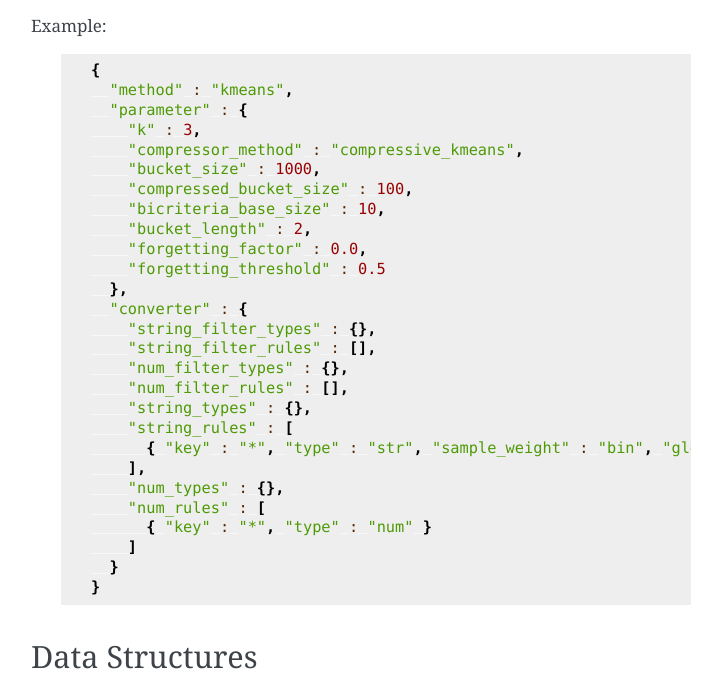
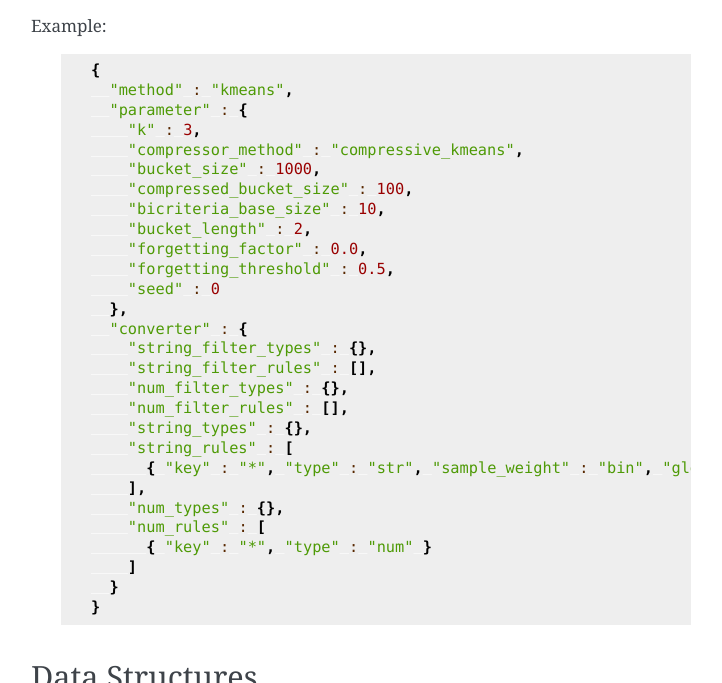
Before and after one commit to jubatus/website, a Sphinx documentation site: the page built from source/en/api_clustering.rst, in a window 1280 px wide and 900 px high, scrolled down 1617 px, cut to the strip 0-683 px from the top of the window. Shown: the whole strip, without its empty margins (389-1111 px from the left). Built offline with Sphinx 7.4.7, drawn with Linux system fonts in a browser that asks for light colours; the version number could not be read and is left out.

Commit message:
fix clustering config #233

```diff
--- a/source/en/api_clustering.rst
+++ b/source/en/api_clustering.rst
@@ -114,7 +114,8 @@ Example:
          "bicriteria_base_size" : 10,
          "bucket_length" : 2,
          "forgetting_factor" : 0.0,
-         "forgetting_threshold" : 0.5
+         "forgetting_threshold" : 0.5,
+         "seed" : 0
        },
        "converter" : {
          "string_filter_types" : {},
--- a/source/ja/api_clustering.rst
+++ b/source/ja/api_clustering.rst
@@ -114,7 +114,8 @@ JSON の各フィールドは以下のとおりである。
          "bicriteria_base_size" : 10,
          "bucket_length" : 2,
          "forgetting_factor" : 0.0,
-         "forgetting_threshold" : 0.5
+         "forgetting_threshold" : 0.5,
+         "seed" : 0
        },
        "converter" : {
          "string_filter_types" : {},
```
